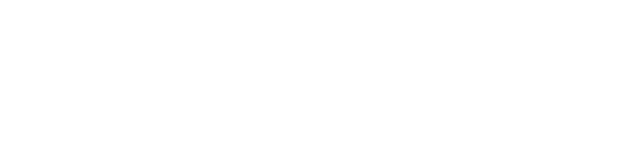
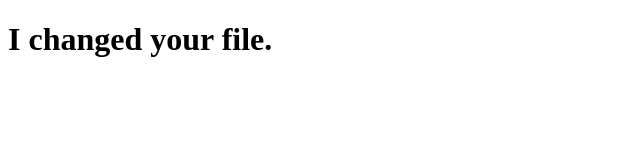
Before and after one commit to jongtinhey/crap-portfolio, a plain HTML site: page index.html in a window 1280 px wide. Shown: the whole page, without its empty margins (0-640 px from the left). Drawn offline with Linux system fonts and the light colour scheme.

Commit message:
Modifed index <h1>

```diff
--- a/index.html
+++ b/index.html
@@ -5,6 +5,6 @@
     <title>Crap Portfolio</title>
   </head>
   <body>
-
+    <h1>I changed your file.</h1>
   </body>
 </html>
```
